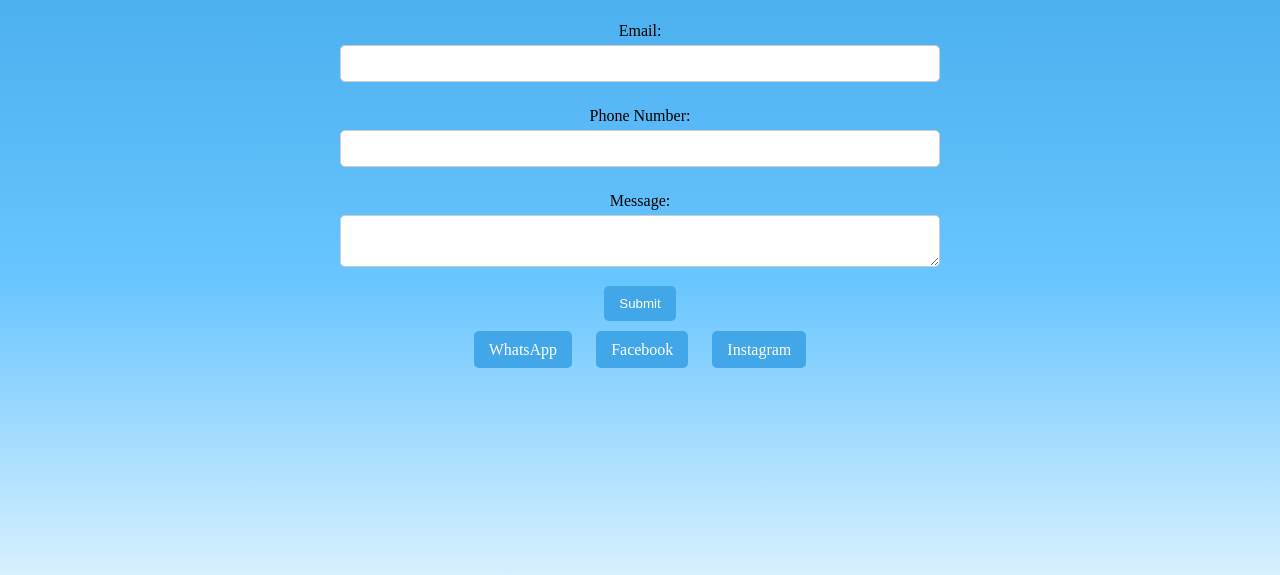
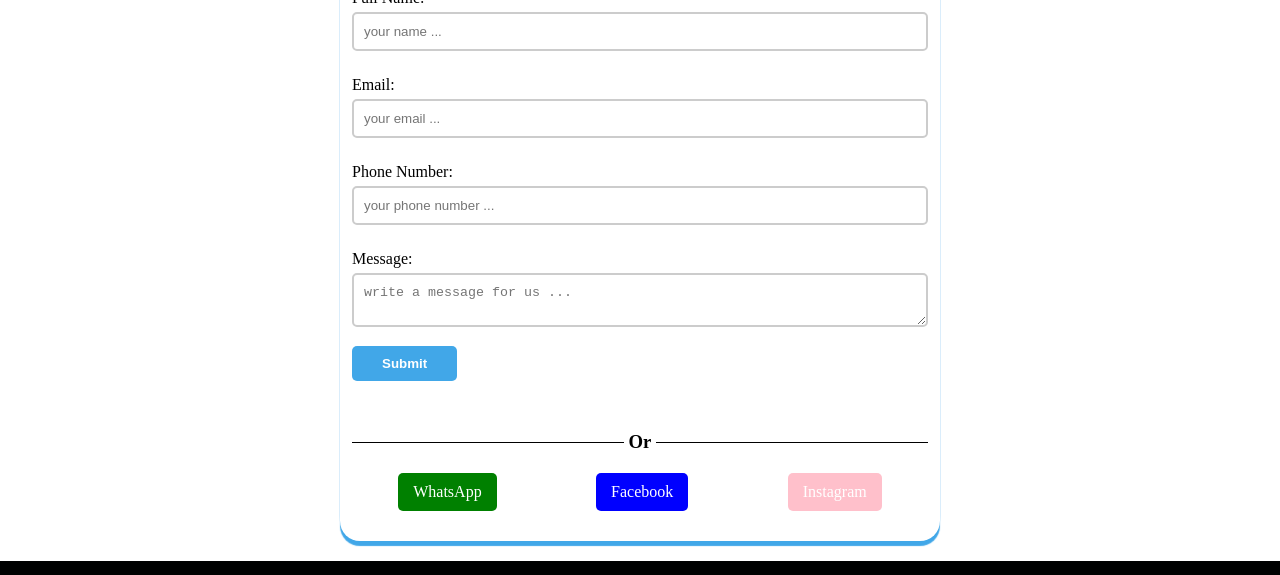
Before and after one commit to Yas-Devp/MiniProject, a plain HTML site: page contact.html in a window 1280 px wide. Shown: the part 120-695 px from the top of the page. Drawn offline with Linux system fonts and the light colour scheme.

Commit message:
new page (contact.html) with new styling

```diff
--- a/contact.html
+++ b/contact.html
@@ -26,27 +26,43 @@
 	</header>
 
 	<section class="contact">
-		<h1>Contact Us</h1>
-		<form>
+		<form action="#" method="post">
+			<h1 style="text-align: center;" >Contact Us</h1>
+			<div>
 				<label for="full-name">Full Name:</label>
-			<input type="text" id="full-name" name="full-name" required>
+				<input type="text" id="full-name" name="full-name" placeholder="your name ..." required>
+			</div>
 
+			<div>
 				<label for="email">Email:</label>
-			<input type="email" id="email" name="email" required>
+				<input type="email" id="email" name="email" placeholder="your email ..."  required>
+			</div>
 
+			<div>
 				<label for="phone">Phone Number:</label>
-			<input type="tel" id="phone" name="phone" required>
+				<input type="tel" id="phone" name="phone" placeholder="your phone number ..."  required>
+			</div>
 
+			<div>
 				<label for="message">Message:</label>
-			<textarea id="message" name="message" required></textarea>
+				<textarea id="message" name="message" placeholder="write a message for us ..." required></textarea>
+			</div>
 
 			<button type="submit">Submit</button>
-		</form>
+
+			<div class="separateur" style="display:flex; flex-direction:row;align-items:center; gap:5px;margin-top:50px;" >
+				<span style="width:50%; height:1px; background-color:#000;" ></span>
+				<h3>Or</h3>
+				<span style="width:50%; height:1px; background-color:#000;"></span>
+			</div>
+
 			<div class="social-buttons">
 				<a href="#" class="whatsapp">WhatsApp</a>
 				<a href="#" class="facebook">Facebook</a>
 				<a href="#" class="instagram">Instagram</a>
 			</div>
+		</form>
+
 	</section>
 
 	<footer>
--- a/styles.css
+++ b/styles.css
@@ -208,16 +208,19 @@ footer .bbb .ttt{
 }
 
 .contact {
+	height:fit-content;
 	padding: 20px;
-	text-align: center;
-	background: linear-gradient(to bottom, #41A7E8, #68C5FF ,#fff);
+	padding-top: 60px;
 	border-radius: 10px;
-	box-shadow: 0 4px 10px rgba(0, 0, 0, 0.1);
 }
 
 .contact form {
 	max-width: 600px;
 	margin: auto;
+	padding: 12px;
+	padding-bottom: 30px;
+	box-shadow: 0px 5px 1px #41A7E8, 0px -5px 1px #41A7E8;
+	border-radius: 20px;
 }
 
 .contact label {
@@ -229,21 +232,24 @@ footer .bbb .ttt{
 	width: 100%;
 	padding: 10px;
 	margin-bottom: 15px;
-	border: 1px solid #ccc;
+	border: 2px solid #ccc;
 	border-radius: 5px;
 	transition: border-color 0.3s;
 }
 
 .contact input:focus, .contact textarea:focus {
 	border-color: #41A7E8;
+	outline:none;
 }
 
 .contact button {
-	padding: 10px 15px;
+
+	padding: 10px 30px;
 	background-color: #41A7E8;
 	color: #fff;
 	border: none;
 	border-radius: 5px;
+	font-weight: bold;
 	cursor: pointer;
 	transition: background-color 0.3s, color 0.3s;
 }
@@ -256,10 +262,14 @@ footer .bbb .ttt{
 
 .social-buttons {
 	margin-top: 20px;
+	display: flex;
+	flex-direction: row;
+	gap: 7px;
+	justify-content: space-around;
+
 }
 
 .social-buttons a {
-	margin: 0 10px;
 	padding: 10px 15px;
 	background-color: #41A7E8;
 	color: #fff;
@@ -268,10 +278,37 @@ footer .bbb .ttt{
 	transition: background-color 0.3s, color 0.3s;
 }
 
-.social-buttons a:hover {
+.social-buttons .whatsapp{
+	background-color:green;
+	border-color: green;
+}
+
+.social-buttons .facebook{
+	background-color: blue;
+	border-color: blue;
+}
+
+.social-buttons .instagram{
+	background-color: pink;
+	border-color: pink;
+}
+
+.social-buttons .whatsapp:hover {
 	background-color: #fff;
-	color: #41A7E8;
-	border: 2px solid #41A7E8;
+	color: green;
+	border: 2px green solid;
+}
+
+.social-buttons .facebook:hover {
+	background-color: #fff;
+	color: blue;
+	border: 2px blue solid;
+}
+
+.social-buttons .instagram:hover {
+	background-color: #fff;
+	color: pink;
+	border: 2px pink solid;
 }
 
 @media only screen and (max-width: 800px) {
```
Also changed, not shown: index.html (+3 -2 lines). Lines whose indentation alone changed are shown as unchanged.
